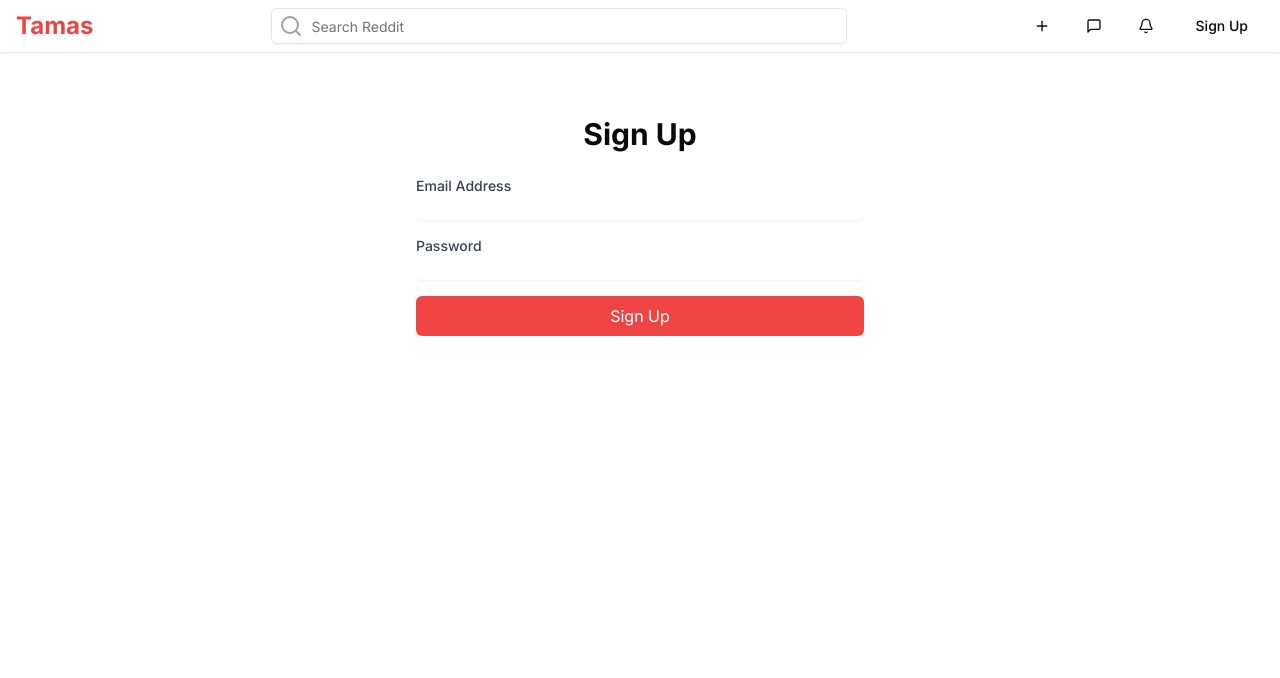
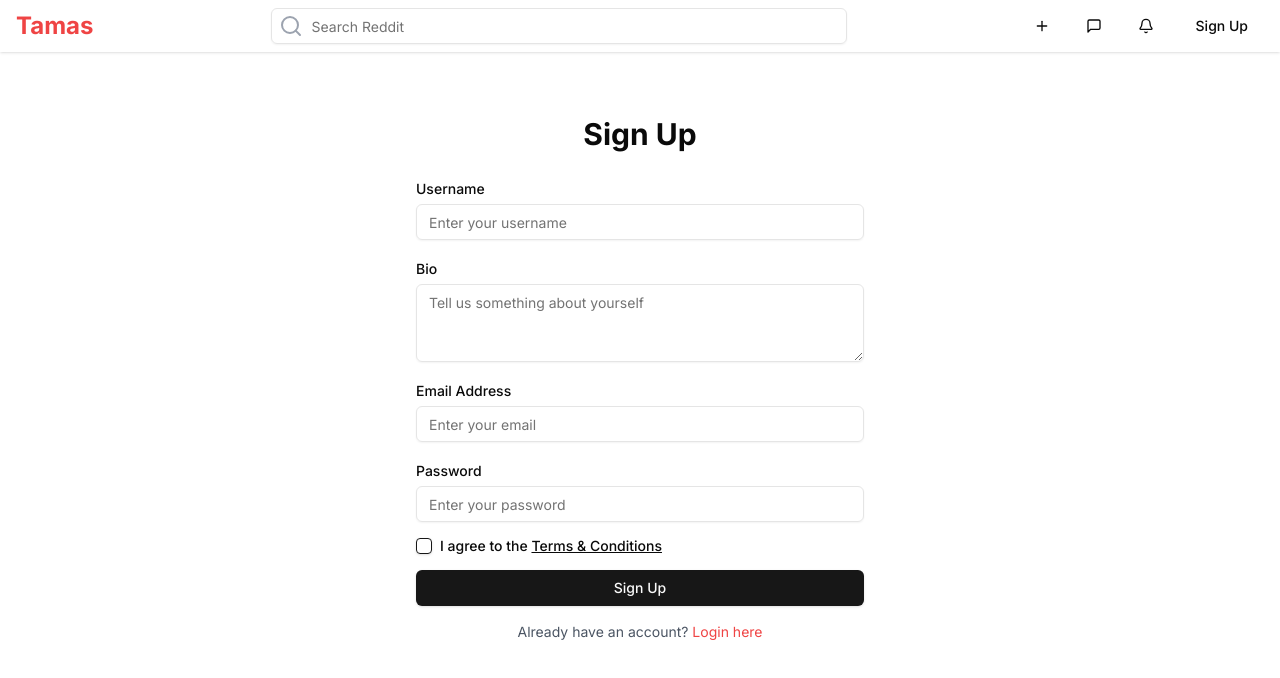
Before and after one commit to StephenStolk/tama, a Next.js app: page /signup in a window 1280 px wide. Shown: the top 678 px of the page. Built offline with nearby package versions, Linux system fonts and the light colour scheme.

Commit message:
Added Signup and Login page

```diff
--- /dev/null
+++ b/app/login/page.tsx
@@ -0,0 +1,56 @@
+'use client';
+
+import React from 'react';
+import { Button } from "@/components/ui/button";
+import { Input } from "@/components/ui/input";
+import { Label } from "@/components/ui/label";
+
+const Login: React.FC = () => {
+  return (
+    <div className="container mx-auto px-4 py-8">
+      <h1 className="text-3xl font-bold text-center mb-6">Login</h1>
+      <form className="max-w-md mx-auto space-y-4">
+        {/* Email */}
+        <div>
+          <Label htmlFor="email">Email Address</Label>
+          <Input
+            type="email"
+            id="email"
+            name="email"
+            placeholder="Enter your email"
+            className="mt-1"
+            required
+          />
+        </div>
+
+        {/* Password */}
+        <div>
+          <Label htmlFor="password">Password</Label>
+          <Input
+            type="password"
+            id="password"
+            name="password"
+            placeholder="Enter your password"
+            className="mt-1"
+            required
+          />
+        </div>
+
+        {/* Login Button */}
+        <Button type="submit" className="w-full">
+          Login
+        </Button>
+
+        {/* Create Account */}
+        <p className="text-center mt-4 text-sm text-gray-600">
+          Don’t have an account?{" "}
+          <a href="/signup" className="text-red-500 hover:underline">
+            Create Account
+          </a>
+        </p>
+      </form>
+    </div>
+  );
+};
+
+export default Login;
--- a/app/signup/page.tsx
+++ b/app/signup/page.tsx
@@ -1,42 +1,88 @@
 'use client';
 
 import React from 'react';
+import { Button } from "@/components/ui/button";
+import { Input } from "@/components/ui/input";
+import { Label } from "@/components/ui/label";
+import { Textarea } from "@/components/ui/textarea";
+import { Checkbox } from "@/components/ui/checkbox";
 
 const Page: React.FC = () => {
   return (
     <div className="container mx-auto px-4 py-8">
       <h1 className="text-3xl font-bold text-center mb-6">Sign Up</h1>
-      <form className="max-w-md mx-auto">
-        <div className="mb-4">
-          <label htmlFor="email" className="block text-sm font-medium text-gray-700">
-            Email Address
-          </label>
-          <input
+      <form className="max-w-md mx-auto space-y-4">
+        {/* Username */}
+        <div>
+          <Label htmlFor="username">Username</Label>
+          <Input
+            type="text"
+            id="username"
+            name="username"
+            placeholder="Enter your username"
+            className="mt-1"
+            required
+          />
+        </div>
+
+        {/* Bio */}
+        <div>
+          <Label htmlFor="bio">Bio</Label>
+          <Textarea
+            id="bio"
+            name="bio"
+            placeholder="Tell us something about yourself"
+            className="mt-1"
+            rows={3}
+          />
+        </div>
+
+        {/* Email */}
+        <div>
+          <Label htmlFor="email">Email Address</Label>
+          <Input
             type="email"
             id="email"
             name="email"
-            className="mt-1 block w-full border-gray-300 rounded-md shadow-sm focus:ring-red-500 focus:border-red-500 sm:text-sm"
+            placeholder="Enter your email"
+            className="mt-1"
             required
           />
         </div>
-        <div className="mb-4">
-          <label htmlFor="password" className="block text-sm font-medium text-gray-700">
-            Password
-          </label>
-          <input
+
+        {/* Password */}
+        <div>
+          <Label htmlFor="password">Password</Label>
+          <Input
             type="password"
             id="password"
             name="password"
-            className="mt-1 block w-full border-gray-300 rounded-md shadow-sm focus:ring-red-500 focus:border-red-500 sm:text-sm"
+            placeholder="Enter your password"
+            className="mt-1 mb-6 sm:mb-2"
             required
           />
         </div>
-        <button
-          type="submit"
-          className="w-full bg-red-500 text-white py-2 px-4 rounded-md hover:bg-red-600"
-        >
+
+        {/* Terms & Conditions */}
+        <div className="flex items-center space-x-2">
+          <Checkbox id="terms" name="terms" required />
+          <Label htmlFor="terms">
+            I agree to the <a href="#" className="underline">Terms & Conditions</a>
+          </Label>
+        </div>
+
+        {/* Submit Button */}
+        <Button type="submit" className="w-full">
           Sign Up
-        </button>
+        </Button>
+
+        {/* Switch to Login */}
+        <p className="text-center mt-4 text-sm text-gray-600">
+          Already have an account?{" "}
+          <a href="/login" className="text-red-500 hover:underline">
+            Login here
+          </a>
+        </p>
       </form>
     </div>
   );
--- /dev/null
+++ b/components/ui/checkbox.tsx
@@ -0,0 +1,30 @@
+"use client"
+
+import * as React from "react"
+import * as CheckboxPrimitive from "@radix-ui/react-checkbox"
+import { Check } from "lucide-react"
+
+import { cn } from "@/lib/utils"
+
+const Checkbox = React.forwardRef<
+  React.ElementRef<typeof CheckboxPrimitive.Root>,
+  React.ComponentPropsWithoutRef<typeof CheckboxPrimitive.Root>
+>(({ className, ...props }, ref) => (
+  <CheckboxPrimitive.Root
+    ref={ref}
+    className={cn(
+      "peer h-4 w-4 shrink-0 rounded-sm border border-primary shadow focus-visible:outline-none focus-visible:ring-1 focus-visible:ring-ring disabled:cursor-not-allowed disabled:opacity-50 data-[state=checked]:bg-primary data-[state=checked]:text-primary-foreground",
+      className
+    )}
+    {...props}
+  >
+    <CheckboxPrimitive.Indicator
+      className={cn("flex items-center justify-center text-current")}
+    >
+      <Check className="h-4 w-4" />
+    </CheckboxPrimitive.Indicator>
+  </CheckboxPrimitive.Root>
+))
+Checkbox.displayName = CheckboxPrimitive.Root.displayName
+
+export { Checkbox }
--- a/package.json
+++ b/package.json
@@ -10,6 +10,7 @@
   },
   "dependencies": {
     "@radix-ui/react-avatar": "^1.1.2",
+    "@radix-ui/react-checkbox": "^1.1.3",
     "@radix-ui/react-label": "^2.1.1",
     "@radix-ui/react-radio-group": "^1.2.2",
     "@radix-ui/react-slot": "^1.1.1",
```
Also changed, not shown: 1 other file (tests, documents, lock files or other folders).
